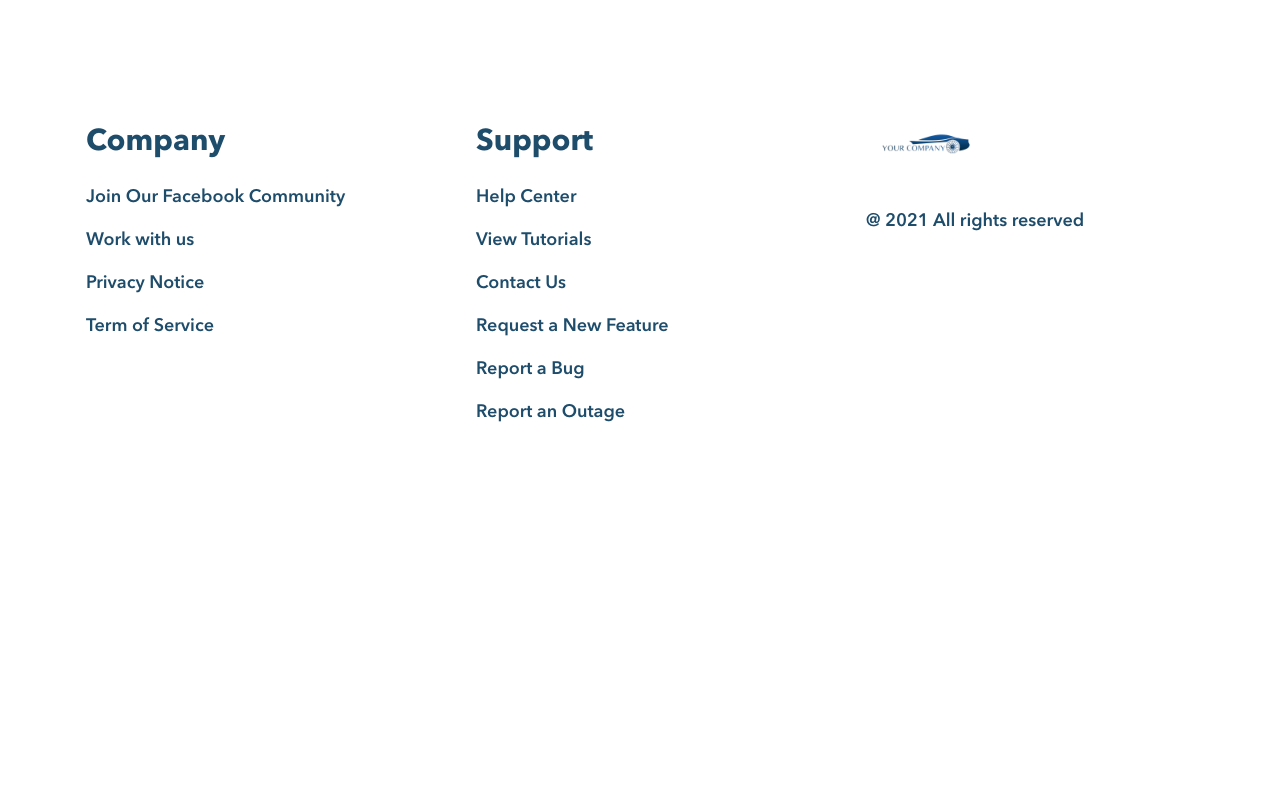
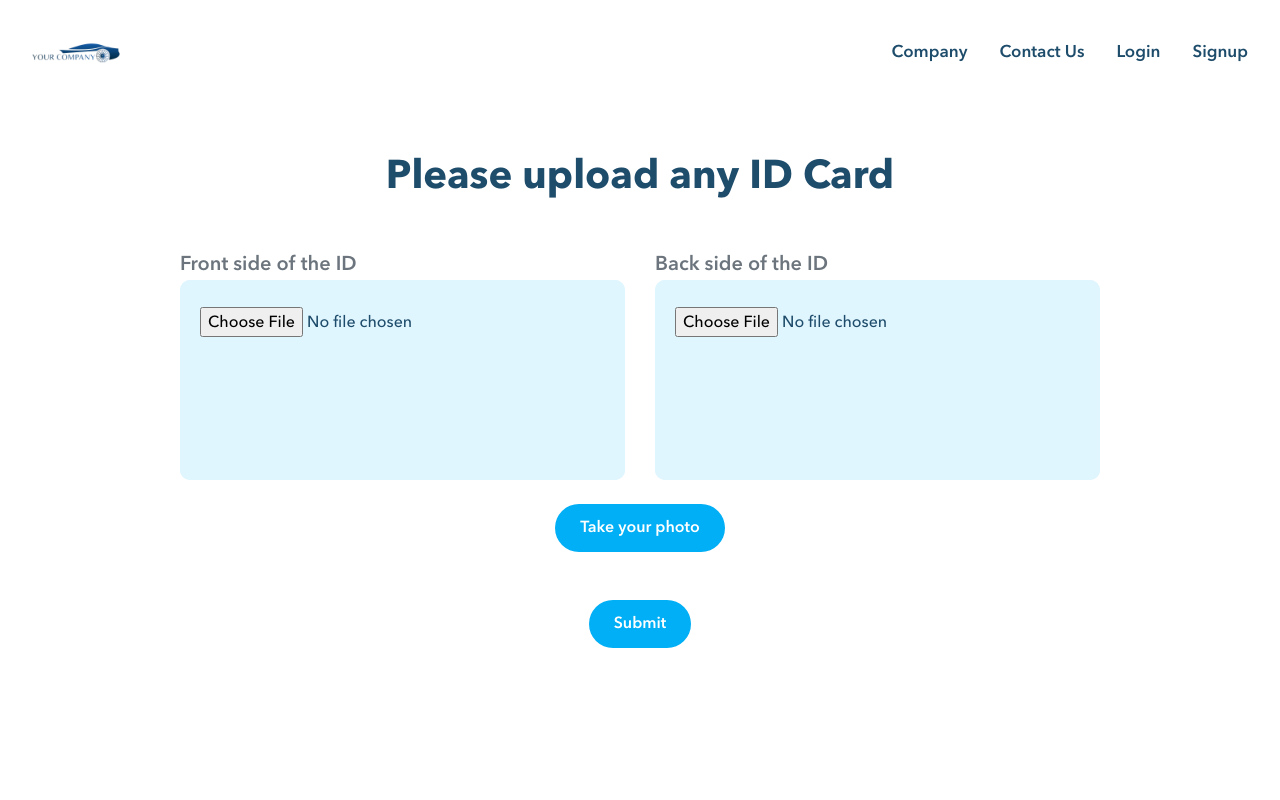
Before and after one commit to rajatgouri/blabla, a React (Create React App) app in the folder frontend/: page /license in a window 1280 px wide. Shown: the top 800 px of the page. Built offline with nearby package versions, Linux system fonts and the light colour scheme.

Commit message:
Refractoring

```diff
--- a/frontend/package.json
+++ b/frontend/package.json
@@ -10,6 +10,7 @@
     "react": "^17.0.2",
     "react-bootstrap": "^1.5.2",
     "react-dom": "^17.0.2",
+    "react-html5-camera-photo": "^1.5.4",
     "react-otp-input": "^2.3.0",
     "react-redux": "^7.2.3",
     "react-router-dom": "^5.2.0",
--- a/frontend/src/App.js
+++ b/frontend/src/App.js
@@ -12,6 +12,7 @@ import Contact from "./components/Contact/Contact";
 import Otp from "./components/Auth/Signup/Otp";
 import Signup from "./components/Auth/Signup/Signup";
 import MyRide from "./components/MyRide/MyRide";
+import License from './components/Auth/Signup/License/License';
 
 function App() {
   return (
@@ -27,6 +28,7 @@ function App() {
         <Route exact path="/signup" component={Signup} />
         <Route exact path="/otp" component={Otp} />
         <Route exact path="/email" component={Email} />
+        <Route exact path="/license" component={License} />
 
         {/* Contact */}
         <Route exact path="/contact" component={Contact} />
--- a/frontend/src/components/Auth/Signup/Email.jsx
+++ b/frontend/src/components/Auth/Signup/Email.jsx
@@ -1,6 +1,7 @@
 import React, { useState } from "react";
 import Navbar from "../../Navbar/NavbarComponent";
 import OtpInput from "react-otp-input";
+import { Link } from "react-router-dom";
 
 function Email() {
   const [otp, setOtp] = useState("");
@@ -34,11 +35,13 @@ function Email() {
                     }}
                   />
                 </div>
-                <div className="text-center mt-5">
-                  <button className="text-white bg-secondaryColor font-demi btn-blue">
-                    Continue
-                  </button>
-                </div>
+                <Link to="/otp">
+                  <div className="text-center mt-5">
+                    <button className="text-white bg-secondaryColor font-demi btn-blue">
+                      Continue
+                    </button>
+                  </div>
+                </Link>
               </form>
             </div>
           </div>
--- /dev/null
+++ b/frontend/src/components/Auth/Signup/License/License.css
@@ -0,0 +1,56 @@
+.form-control-upload{
+    display: block;
+    width: 100%;
+    padding: 27px 20px;
+    font-size: 1rem;
+    font-weight: 400;
+    line-height: 1.5;
+    color: var(--primaryColor);
+    background-color: var(--tertiaryColor);
+    background-clip: padding-box;
+    border: none;
+    border-radius: 10px;
+}
+
+@media (max-width: 400px){
+    .mobile-center{
+        text-align: center;
+    }
+}
+
+input[type=file] {
+    font-family: Avenir-medium;
+    color: var(--primaryColor) !important;
+}
+
+.custom-file-input {
+    color: black !important;
+}
+  .custom-file-input::-webkit-file-upload-button {
+    visibility: hidden;
+  }
+  .custom-file-input::before {
+    content: 'Select some files';
+    color: black !important;
+    display: inline-block;
+    background: -webkit-linear-gradient(top, #f9f9f9, #e3e3e3);
+    border: 1px solid #999;
+    border-radius: 3px;
+    padding: 5px 8px;
+    outline: none;
+    white-space: nowrap;
+    -webkit-user-select: none;
+    cursor: pointer;
+    text-shadow: 1px 1px #fff;
+    font-weight: 700;
+    font-size: 10pt;
+  }
+  .custom-file-input:hover::before {
+    border-color: black;
+  }
+  .custom-file-input:active {
+    outline: 0;
+  }
+  .custom-file-input:active::before {
+    background: -webkit-linear-gradient(top, #e3e3e3, #f9f9f9);
+  }
--- /dev/null
+++ b/frontend/src/components/Auth/Signup/License/License.jsx
@@ -0,0 +1,106 @@
+import React, { useState } from "react";
+import { Link } from "react-router-dom";
+import "./License.css";
+import Camera from "react-html5-camera-photo";
+import "react-html5-camera-photo/build/css/index.css";
+import Navbar from "../../../Navbar/NavbarComponent";
+
+function License() {
+  const [value, setValue] = useState(false);
+  const [photo, setPhoto] = useState("");
+  function handleTakePhoto(dataUri) {
+    dataUri && setValue(false);
+    setPhoto(dataUri);
+  }
+  return (
+    <>
+    <Navbar />
+    <div className="container my-5">
+        <div className="row d-flex justify-content-center">
+          <div className="col-lg-10 col-md-10 col-sm-12 col-12">
+            <div className="card">
+              <h1 className="text-center font-bold text-primaryColor mb-4">
+                Please upload any ID Card
+              </h1>
+              <form>
+                <div className="row">
+                  <div className="col-lg-6 col-md-6 col-sm-12 col-12">
+                    <div className="card">
+                      <p className="font-demi text-muted mt-4 font-20 mobile-center">
+                        Front side of the ID
+                      </p>
+                      <div className="input-group">
+                        <input
+                          type="file"
+                          className="form-control-upload"
+                          style={{ height: "200px" }}
+                        />
+                      </div>
+                    </div>
+                  </div>
+                  <div className="col-lg-6 col-md-6 col-sm-12 col-12">
+                    <div className="card">
+                      <p className="font-demi text-muted mt-4 font-20 mobile-center">
+                        Back side of the ID
+                      </p>
+                      <div className="input-group">
+                        <input
+                          type="file"
+                          className="form-control-upload"
+                          style={{ height: "200px" }}
+                        />
+                      </div>
+                    </div>
+                  </div>
+                </div>
+                <div className="text-center">
+                  <button
+                    onClick={(e) => {
+                      e.preventDefault();
+                      setValue(!value);
+                    }}
+                    className="text-white bg-secondaryColor font-demi btn-blue mt-4"
+                  >
+                    Take your photo
+                  </button>
+                </div>
+                {photo ? (
+                  <div className="mt-4 text-center">
+                    <img
+                      src={photo}
+                      className="img-fluid"
+                      style={{ borderRadius: "50%",  height: '250px', width: '250px'}}
+                    />
+                  </div>
+                ) : (
+                  ""
+                )}
+                {value ? (
+                  <div className="mt-4">
+                    <Camera
+                      onTakePhoto={(dataUri) => {
+                        handleTakePhoto(dataUri);
+                      }}
+                    />
+                  </div>
+                ) : (
+                  ""
+                )}
+
+                <Link to="/vehicleinfo">
+                  <div className="text-center mt-5">
+                    <button className="text-white bg-secondaryColor font-demi btn-blue">
+                      Submit
+                    </button>
+                  </div>
+                </Link>
+              </form>
+            </div>
+          </div>
+        </div>
+      </div>
+    </>
+  );
+}
+
+export default License;
--- a/frontend/src/components/Auth/Signup/Otp.jsx
+++ b/frontend/src/components/Auth/Signup/Otp.jsx
@@ -36,7 +36,7 @@ function Otp() {
                     }}
                   />
                 </div>
-                <Link to="/email">
+                <Link to="/license">
                   <div className="text-center mt-5">
                     <button className="text-white bg-secondaryColor font-demi btn-blue">
                       Continue
--- a/frontend/src/components/Auth/Signup/Signup.jsx
+++ b/frontend/src/components/Auth/Signup/Signup.jsx
@@ -50,7 +50,7 @@ function Signup() {
                   </a>
                 </div>
 
-                <Link to="/otp">
+                <Link to="/email">
                   <div className="text-center mt-4">
                     <button className="text-white bg-secondaryColor font-demi btn-blue">
                       Signup
--- a/frontend/src/components/Home/Home.jsx
+++ b/frontend/src/components/Home/Home.jsx
@@ -43,9 +43,11 @@ function Home() {
                   Enter your location , destination and Date of travel
                 </h4>
                 <div className="mt-4">
-                  <label className="text-muted font-demi font-18">
-                    City From
-                  </label>
+                  <div>
+                    <label className="text-muted font-demi font-18">
+                      City From
+                    </label>
+                  </div>
                   <input
                     type="text"
                     className="form-control mt-1"
```
